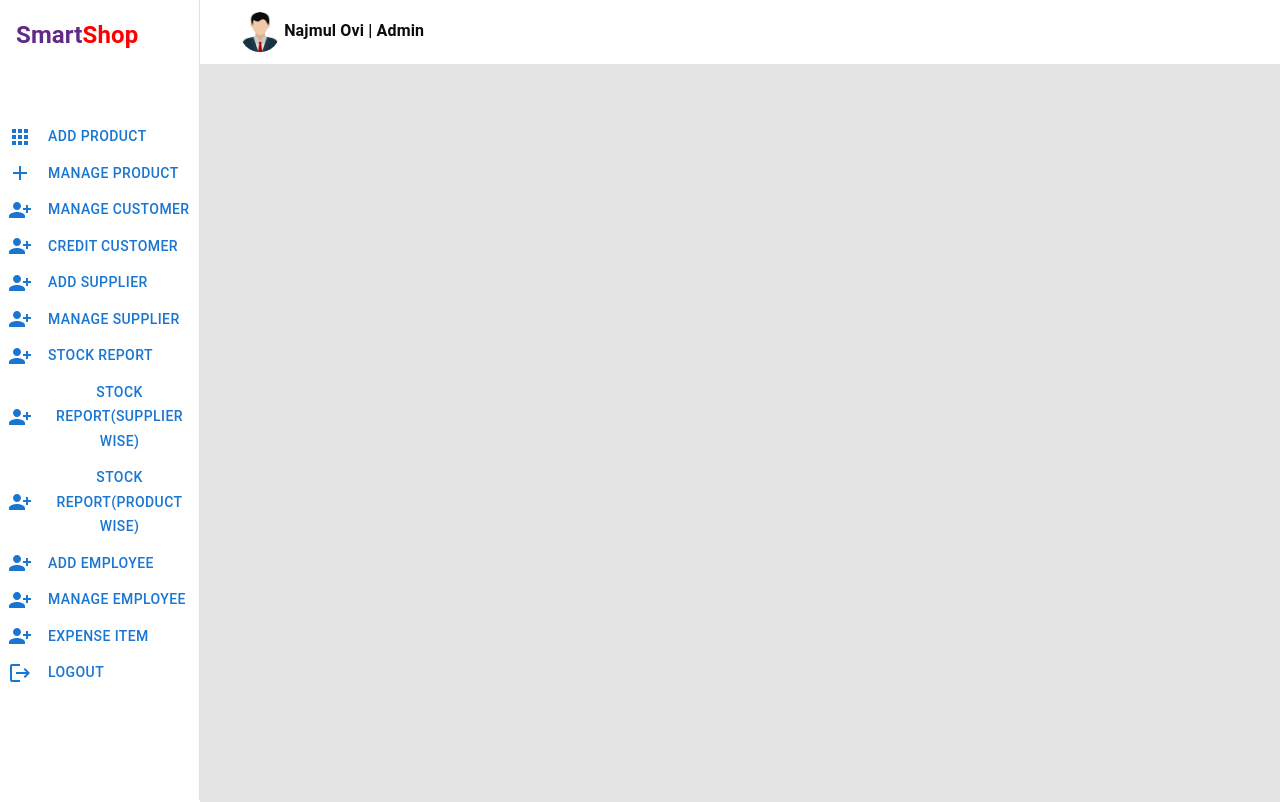
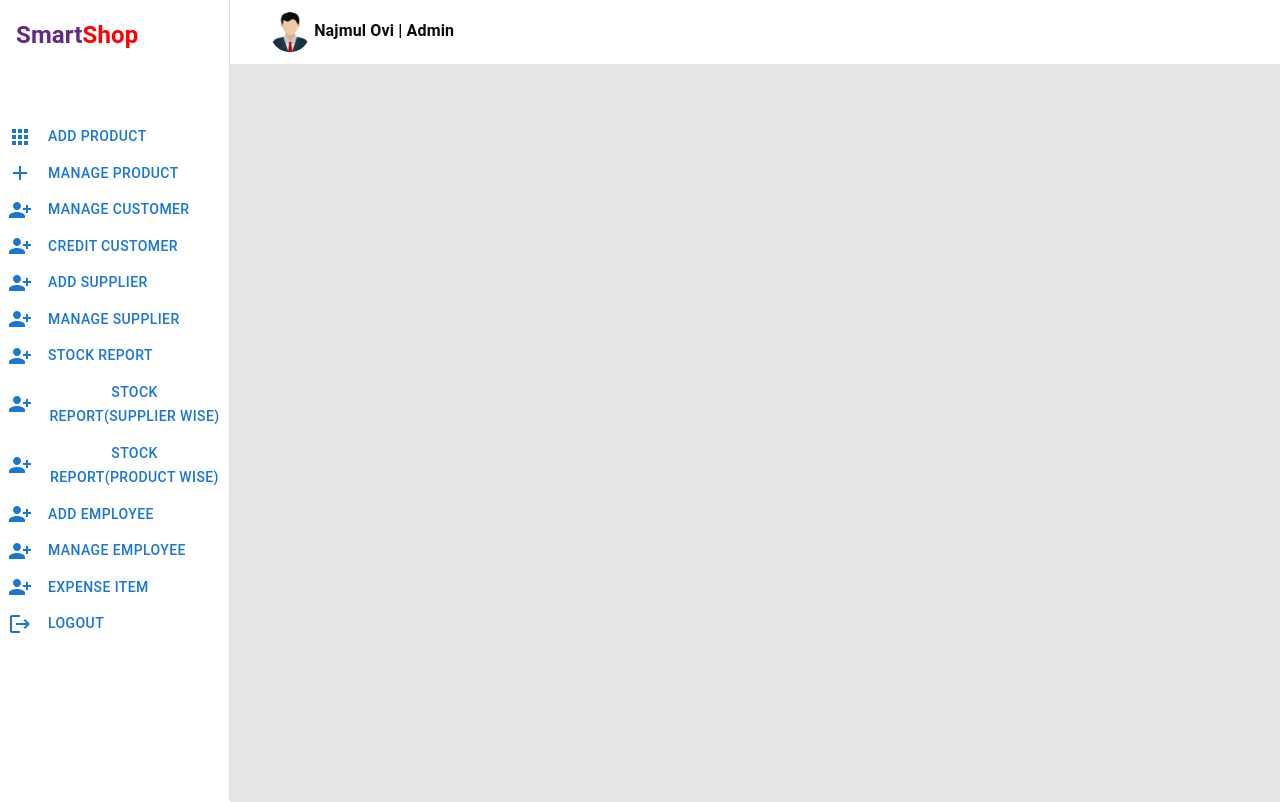
Before and after one commit to imRHB/smart-shop-client, a React (Create React App) app: page /dashboard in a window 1280 px wide. Shown: the top 802 px of the page. Built offline with nearby package versions, Linux system fonts and the light colour scheme.

Commit message:
sidebar width fixed

```diff
--- a/src/pages/Dashboard/DashboardHome/DashboardHome.js
+++ b/src/pages/Dashboard/DashboardHome/DashboardHome.js
@@ -13,7 +13,7 @@ import defaultUser from "../../../assets/images/user.png";
 import SidebarNavigation from "../SidebarNavigation/SidebarNavigation";
 import NestedRoutes from "../NestedRoutes/NestedRoutes";
 
-const drawerWidth = 200;
+const drawerWidth = 230;
 
 const DashboardHome = (props) => {
   //   const { user } = useAuth();
```
